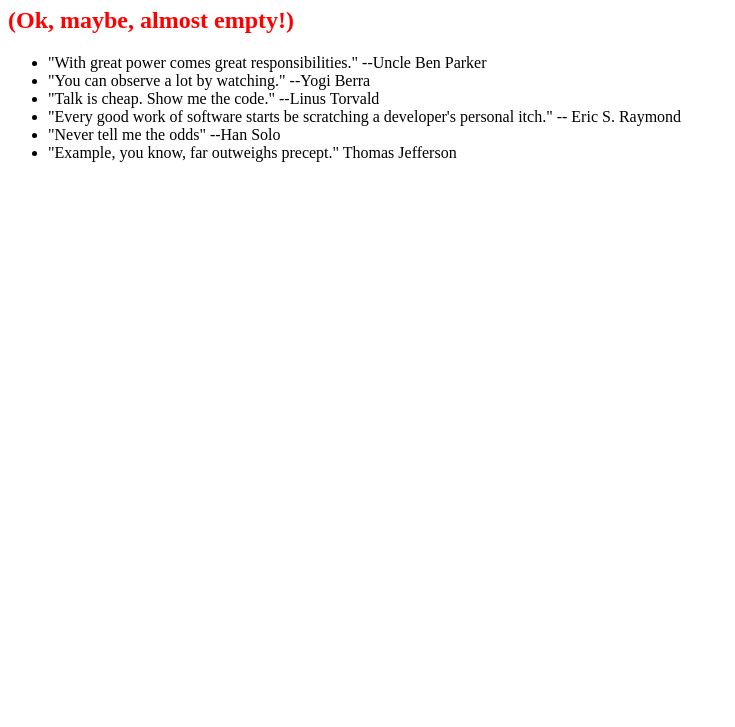
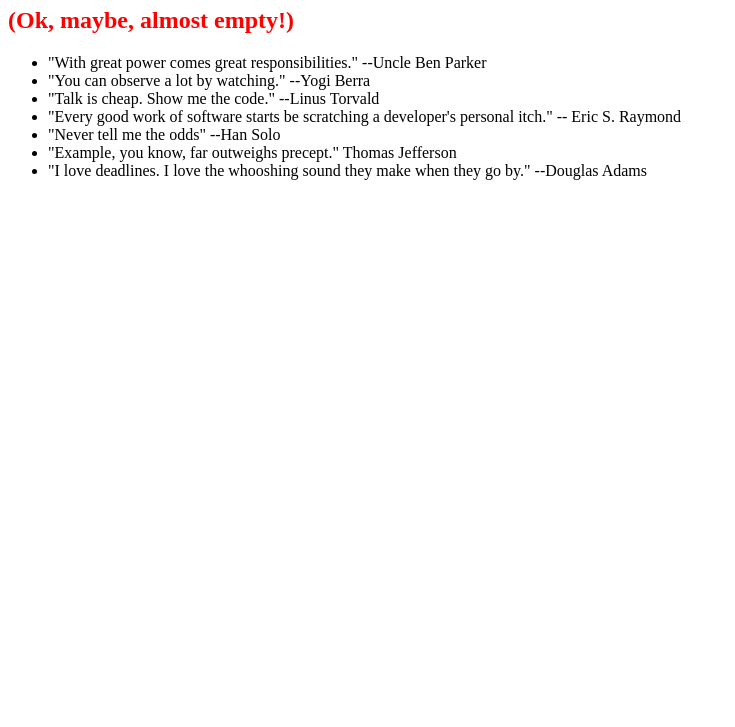
Before and after one commit to dwminto/04openSAPGIT, a plain HTML site: page index.html in a window 1280 px wide. Shown: the part 73-800 px from the top of the page, without its empty margins (0-735 px from the left). Drawn offline with Linux system fonts and the light colour scheme.

Commit message:
Added Douglas Adams quote

```diff
--- a/index.html
+++ b/index.html
@@ -15,6 +15,7 @@
             <li>"Every good work of software starts be scratching a developer's personal itch." -- Eric S. Raymond</li>
             <li>"Never tell me the odds" --Han Solo</li>
             <li>"Example, you know, far outweighs precept." Thomas Jefferson</li>
+            <li>"I love deadlines. I love the whooshing sound they make when they go by." --Douglas Adams</li>
         </ul>
     </body>
 </html>
```
